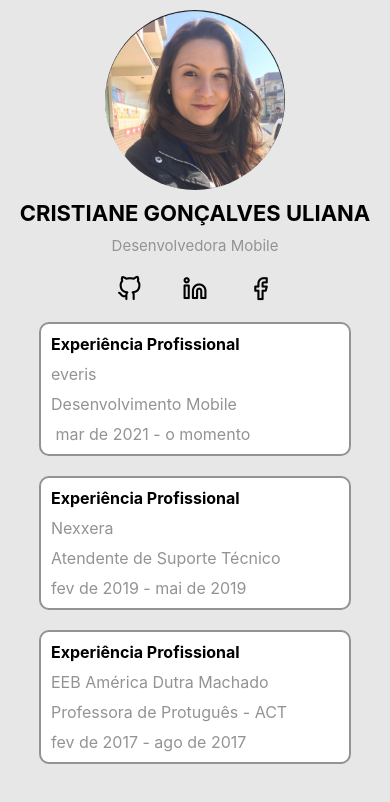
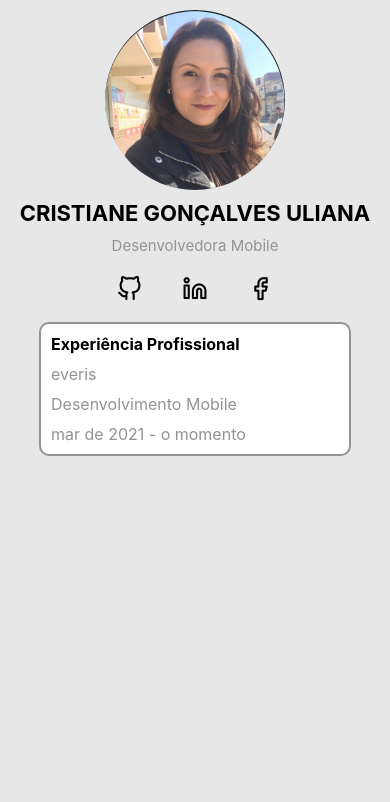
Before and after one commit to CristianeUliana/AppCurriculo, a React Native app: screen / in a window 390 px wide. Shown: the top 802 px of the page. Built offline with nearby package versions, Linux system fonts and the light colour scheme.

Commit message:
separando card em componente

```diff
--- a/src/App.js
+++ b/src/App.js
@@ -13,6 +13,7 @@ import {
 import Icon from 'react-native-vector-icons/Feather'
 Icon.loadFont()
 import foto from './foto.png';
+import Card from './components/Card'
 
 
 
@@ -53,36 +54,7 @@ function handleRedeSocial(redeSocial) {
             </TouchableOpacity>
           </View>
         </View>
-        <View style={styles.card}>
-          <View>
-            <Text style={styles.cardHeaderText}>Experiência Profissional</Text>
-          </View>
-          <View>
-            <Text style={styles.cardContentText}>everis</Text>
-            <Text style={styles.cardContentText}>Desenvolvimento Mobile</Text>
-            <Text style={styles.cardContentText}> mar de 2021 - o momento</Text>
-          </View>
-        </View>
-        <View style={styles.card}>
-          <View>
-            <Text style={styles.cardHeaderText}>Experiência Profissional</Text>
-          </View>
-          <View>
-            <Text style={styles.cardContentText}>Nexxera</Text>
-            <Text style={styles.cardContentText}>Atendente de Suporte Técnico</Text>
-            <Text style={styles.cardContentText}>fev de 2019 - mai de 2019</Text>
-          </View>
-        </View>
-        <View style={styles.card}>
-          <View>
-            <Text style={styles.cardHeaderText}>Experiência Profissional</Text>
-          </View>
-          <View>
-            <Text style={styles.cardContentText}>EEB América Dutra Machado</Text>
-            <Text style={styles.cardContentText}>Professora de Protuguês - ACT</Text>
-            <Text style={styles.cardContentText}>fev de 2017 - ago de 2017</Text>
-          </View>
-        </View>
+        <Card />
       </ScrollView>
     </SafeAreaView>
   );
@@ -121,27 +93,6 @@ const styles = StyleSheet.create({
     marginTop: 10,
     marginBottom:10
   },
-  card: {
-    width: '80%',
-    borderRadius: 10,
-    borderWidth: 2,
-    borderColor: '#939393',
-    marginTop: 10,
-    marginBottom:10,
-    backgroundColor: 'white',
-    alignSelf: 'center'
-  },
-  cardHeaderText: {
-    fontSize: 16,
-    fontWeight: 'bold',
-    margin: 10,
-  },
-  cardContentText: {
-    marginHorizontal: 10,
-    marginBottom: 10,
-    fontSize: 16,
-    color: '#939393'
-  },
 });
 
 export default App;
--- /dev/null
+++ b/src/components/Card/index.js
@@ -0,0 +1,21 @@
+import React from 'react'
+import { View, Text } from 'react-native'
+import styles from './style'
+
+const Card = () => {
+ return(
+    <View style={styles.card}>
+    <View>
+      <Text style={styles.cardHeaderText}>Experiência Profissional</Text>
+    </View>
+    <View>
+      <Text style={styles.cardContentText}>everis</Text>
+      <Text style={styles.cardContentText}>Desenvolvimento Mobile</Text>
+      <Text style={styles.cardContentText}>mar de 2021 - o momento</Text>
+    </View>
+  </View>
+ )
+
+}
+
+export default Card
--- /dev/null
+++ b/src/components/Card/style.js
@@ -0,0 +1,27 @@
+import {StyleSheet} from 'react-native'
+
+const styles = StyleSheet.create({
+    card: {
+        width: '80%',
+        borderRadius: 10,
+        borderWidth: 2,
+        borderColor: '#939393',
+        marginTop: 10,
+        marginBottom:10,
+        backgroundColor: 'white',
+        alignSelf: 'center'
+    },
+    cardHeaderText: {
+        fontSize: 16,
+        fontWeight: 'bold',
+        margin: 10,
+    },
+    cardContentText: {
+        marginHorizontal: 10,
+        marginBottom: 10,
+        fontSize: 16,
+        color: '#939393'
+    },
+})
+
+export default styles
```
